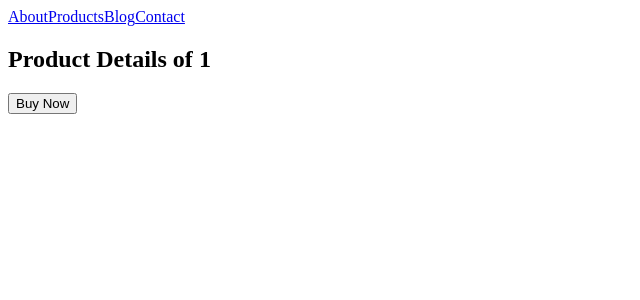
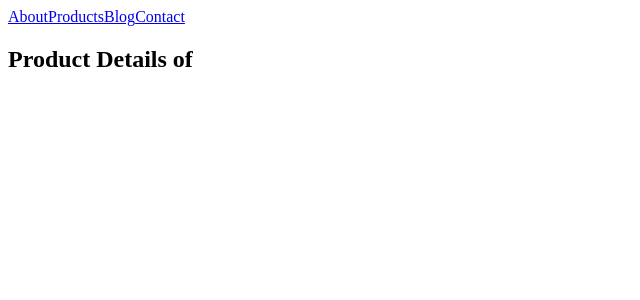
Before and after one commit to DATLARAVINDRABHUPATHIVARMA/NEXT_JS, a Next.js app in the folder nextapp/: page /Product/1 in a window 1280 px wide. Shown: the top 300 px of the page, without its empty margins (0-640 px from the left). Built offline with nearby package versions, Linux system fonts and the light colour scheme.

Commit message:
Loading done completely

```diff
--- /dev/null
+++ b/nextapp/app/(Home)/Product/[ProductID]/loading.tsx
@@ -0,0 +1,3 @@
+export default function ProductLoading(){
+  return <h2>Loading...</h2>
+}
--- a/nextapp/app/(Home)/Product/[ProductID]/page.tsx
+++ b/nextapp/app/(Home)/Product/[ProductID]/page.tsx
@@ -1,6 +1,5 @@
-"use client"
 import { Metadata } from "next"
-import { useRouter } from "next/navigation"
+// import { useRouter } from "next/navigation"
 import { use } from "react"
 
 type Props = {params: Promise<{ProductID: string}>}
@@ -16,20 +15,26 @@ type Props = {params: Promise<{ProductID: string}>}
 
 // }
 
-export default function ProductDetails({params}:Props){
+export default async function ProductDetails(){
 
-    const router = useRouter()
+    await new Promise((resolve) => {
+        setTimeout(() => {
+            resolve('resolved')
+        }, 2000)
+    })
 
-    const ProductID = use(params).ProductID
+    // const router = useRouter()
 
-    const handleBuyNow = (id=123) => {
-        router.push(`/checkout/${id}`)
-    }
+    // const ProductID = use(params).ProductID
+
+    // const handleBuyNow = (id=123) => {
+    //     router.push(`/checkout/${id}`)
+    // }
 
     return (
         <div>
-           <h2>Product Details of {ProductID}</h2>
-            <button onClick={handleBuyNow}>Buy Now</button>
+           <h2>Product Details of </h2>
+            {/* <button onClick={handleBuyNow}>Buy Now</button> */}
         </div>
     )
 }
```
